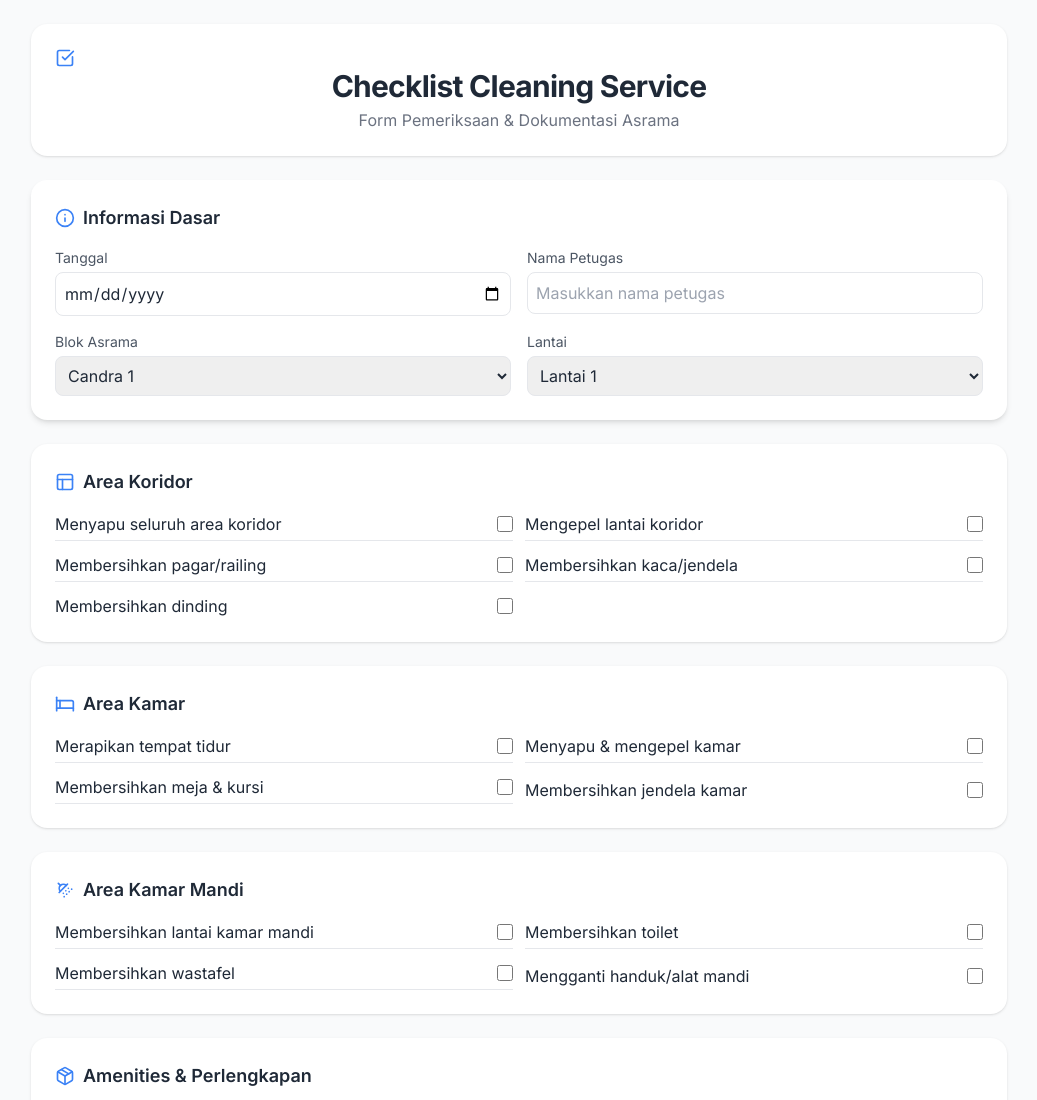
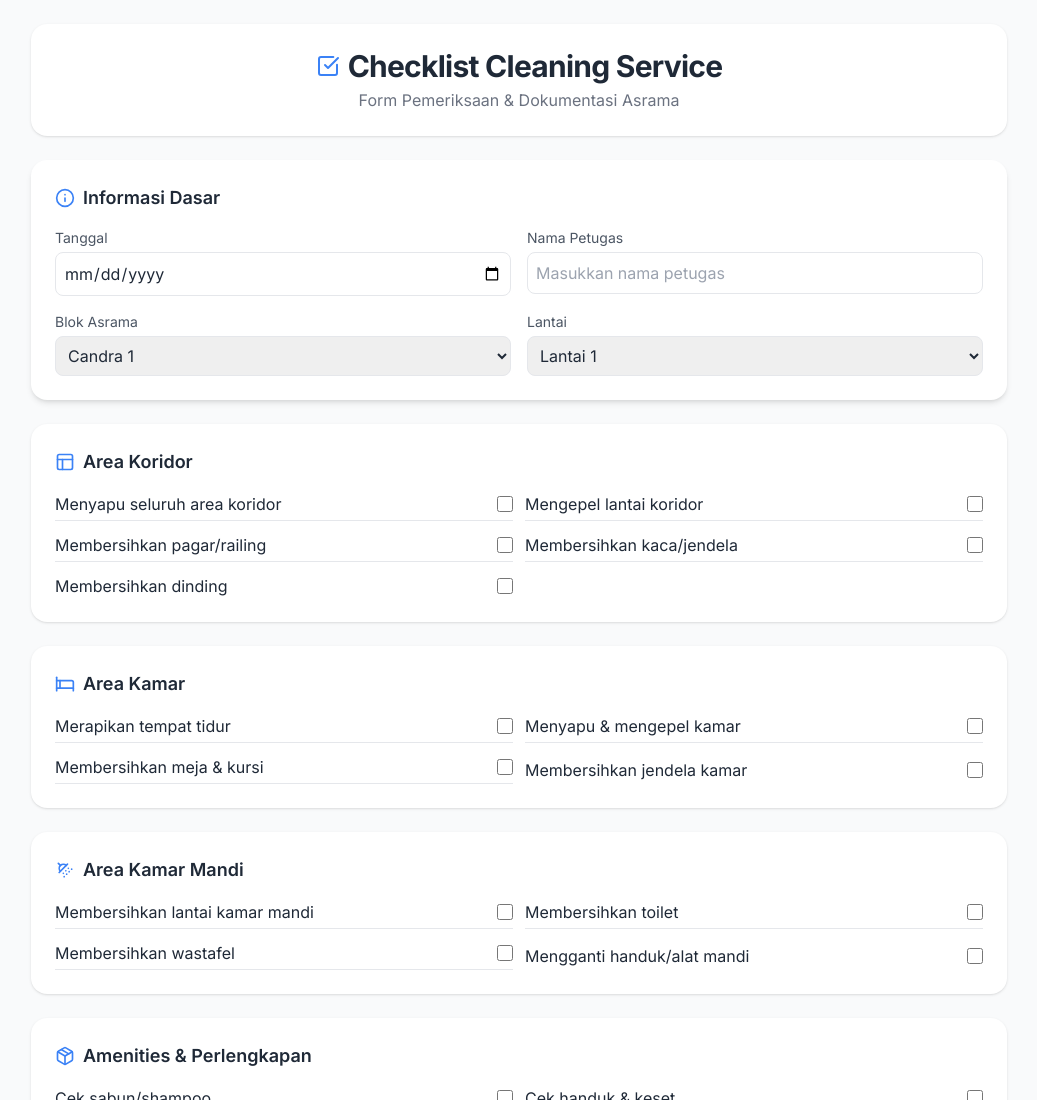
Before and after one commit to viyatadhika/checklistasrama, a plain HTML site: page index.html in a window 1280 px wide. Shown: the top 1100 px of the page, without its empty margins (121-1158 px from the left). Drawn offline with nearby package versions, Linux system fonts and the light colour scheme.

Commit message:
Update index.html

```diff
--- a/index.html
+++ b/index.html
@@ -16,13 +16,15 @@
 
     <!-- Header -->
 <div class="bg-white rounded-2xl shadow p-6 text-center mb-6">
-  <h1 class="text-xl md:text-2xl lg:text-3xl font-extrabold tracking-tight text-gray-800">
-	  <i data-lucide="check-square" class="w-5 h-5 text-blue-500"></i> Checklist Cleaning Service
+  <h1 class="flex items-center justify-center gap-2 text-xl md:text-2xl lg:text-3xl font-extrabold tracking-tight text-gray-800">
+    <i data-lucide="check-square" class="w-6 h-6 text-blue-500"></i>
+    Checklist Cleaning Service
   </h1>
   <p class="text-xs md:text-sm lg:text-base text-gray-500 mt-1">
     Form Pemeriksaan & Dokumentasi Asrama
   </p>
 </div>
+
 
 
 <!-- Informasi Dasar -->
```
